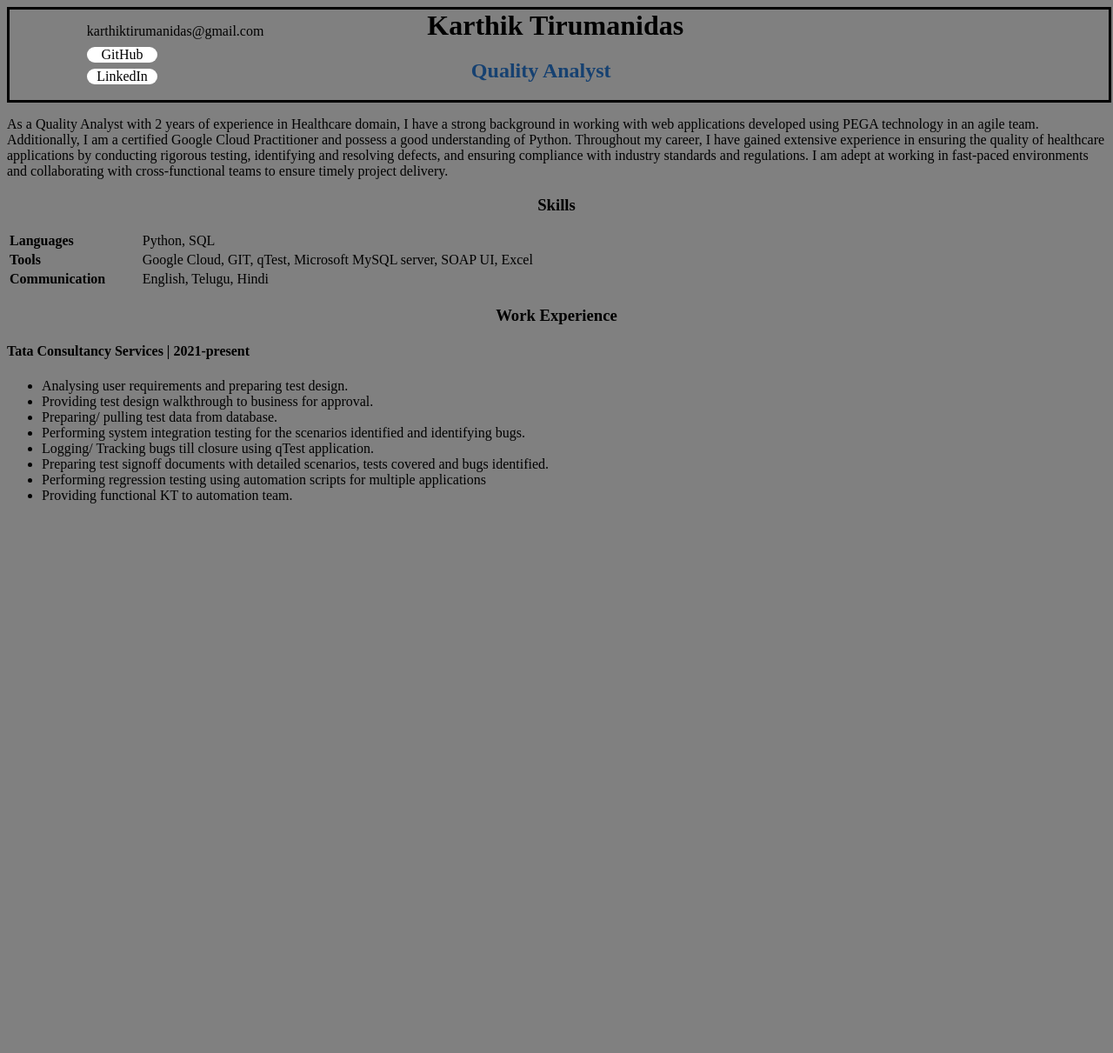
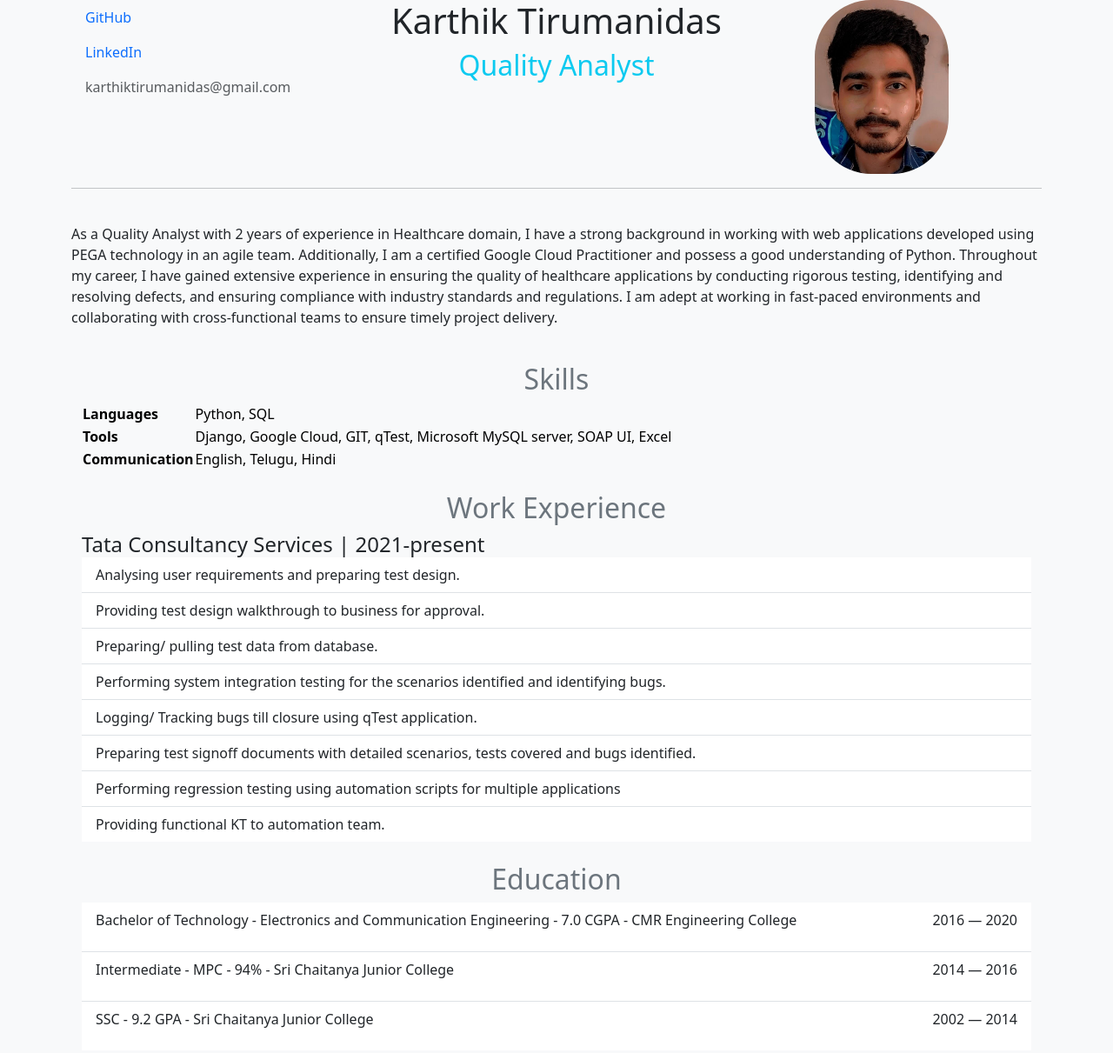
Before and after one commit to TirumanidasKarthik/profile, a plain HTML site: page index.html in a window 1280 px wide. Shown: the top 1211 px of the page at 87% size. Before the commit the page ends 800 px from the top, so only its background shows below. Drawn offline with nearby package versions, Linux system fonts and the light colour scheme.

Commit message:
added skills,education,cover pic

```diff
--- /dev/null
+++ b/data/achievement.json
@@ -0,0 +1,8 @@
+{
+    "achievements": [
+        "Cleared TCS Wings1 assessment and moved to Digital cadre.",
+        "Scored among top 200 rank in TCS wide coding contest."
+
+
+    ]
+}
--- /dev/null
+++ b/data/certification.json
@@ -0,0 +1,13 @@
+{
+    "certificates": [
+        "Google Cloud Practitioner(GCP) Certification by Google Cloud.",
+        "Completed Python Essential Training Certification from LinkedIn.",
+        "Completed Python Object-Oriented Programming Certification from LinkedIn.",
+        "Business English Preliminary (BEC - B1) Certified by Cambridge.",
+        "Completed Git Certification course on Udemy."
+
+
+
+
+    ]
+}
--- /dev/null
+++ b/data/education.json
@@ -0,0 +1,19 @@
+{
+    "Bachelor of Technology":{
+        "group": "Electronics and Communication Engineering",
+        "marks": "7.0 CGPA",
+        "school": "CMR Engineering College",
+        "period": "2016 — 2020"
+    },
+    "Intermediate":{
+        "group": "MPC",
+        "marks": "94%",
+        "school": "Sri Chaitanya Junior College",
+        "period": "2014 — 2016"
+    },
+    "SSC":{
+        "marks": "9.2 GPA",
+        "school": "Sri Chaitanya Junior College",
+        "period": "2002 — 2014"
+    }
+}
--- a/data/skills.json
+++ b/data/skills.json
@@ -1,6 +1,6 @@
 {
     "Languages": ["Python", "SQL"],
-    "Tools": ["Google Cloud", "GIT", "qTest", "Microsoft MySQL server", "SOAP UI", "Excel"],
+    "Tools": ["Django", "Google Cloud", "GIT", "qTest", "Microsoft MySQL server", "SOAP UI", "Excel"],
     "Communication": ["English", "Telugu", "Hindi"]
 
 }
--- a/index.html
+++ b/index.html
@@ -1,38 +1,131 @@
 <!DOCTYPE html>
 <html>
-  <head>
-    <link rel="stylesheet" href="styles.css" />
-  </head>
-  <body onload="load_data()">
-    <div class="banner">
-        <div class="media_links">
-            <ul >
-                <li><p>karthiktirumanidas@gmail.com</p></li>
-                <li><a class="link-social" href="https://github.com/TirumanidasKarthik" target="_blank" ><div>GitHub</div></a></li>
-                <li><a class="link-social" href="https://www.linkedin.com/in/karthik-tirumanidas" target="_blank"><div>LinkedIn</div></a></li>
-            </ul>
+
+<head>
+  <link rel="stylesheet" href="styles.css" />
+
+  <link href="https://cdn.jsdelivr.net/npm/bootstrap@5.3.1/dist/css/bootstrap.min.css" rel="stylesheet"
+    integrity="sha384-4bw+/aepP/YC94hEpVNVgiZdgIC5+VKNBQNGCHeKRQN+PtmoHDEXuppvnDJzQIu9" crossorigin="anonymous">
+
+</head>
+
+<body onload="load_data()" class="bg-body-tertiary">
+
+  <!-- header  -->
+
+  <div class="container">
+    <div class="row">
+
+      <div class="col-3">
+        <ul class="nav flex-column">
+          <li class="nav-item">
+            <a class="nav-link" href="https://github.com/TirumanidasKarthik?tab=repositories" target="_blank">GitHub</a>
+          </li>
+          <li class="nav-item">
+            <a class="nav-link" href="https://www.linkedin.com/in/karthik-tirumanidas" target="_blank">LinkedIn</a>
+          </li>
+          <li class="nav-item">
+            <a class="nav-link disabled text-wrap" aria-disabled="true">karthiktirumanidas@gmail.com</a>
+          </li>
+        </ul>
+      </div>
+
+      <div class="col-6">
+        <div class="container text-center">
+          <h1>Karthik Tirumanidas</h1>
+          <h2 class="text-info">Quality Analyst</h2>
 
         </div>
-        <div class="demographics">
-            <h1>Karthik Tirumanidas</h1>
-            <h2>Quality Analyst</h2>
-        </div>
+      </div>
+      <div class="col-3">
+        <img class="cover" src="data/media/cover.jpg" alt="...">
+      </div>
+
     </div>
+
+    <hr class="hr">
+    <br>
+
+    <!-- bio -->
     <div class="bio">
       <p id="about" class="loader"></p>
     </div>
-    <div class="skills">
-      <h3>Skills</h3>
-      <table id="skills_table" class="loader">
+    <br>
 
-      </table>
-    </div>
-    <div class="experience">
-      <h3>Work Experience</h3>
-      <div id="experience_container" class="loader">
+
+    <!-- skills -->
+
+      <div class="container">
+        <div class="text-center">
+          <h2 class="text-secondary">Skills</h2>
+        </div>
+        <table class="table-light">
+          <tbody id="skills_table" >
+
+          </tbody>
+
+        </table>
 
       </div>
+    <br>
+
+    <!-- experience -->
+    <div class="container">
+        <div class="text-center">
+          <h2 class="text-secondary">Work Experience</h2>
+        </div>
+        <div id="experience_container">
+        </div>
+
     </div>
-  </body>
-  <script src="scripts.js"></script>
+    <br>
+
+
+    <!-- Education -->
+    <div class="container">
+      <div class="text-center">
+        <h2 class="text-secondary">Education</h2>
+      </div>
+        <ul id="education_container" class="list-group list-group-flush">
+
+        </ul>
+
+
+    </div>
+    <br>
+
+
+    <!-- Certifications -->
+    <div class="container">
+      <div class="text-center">
+        <h2 class="text-secondary">Certifications</h2>
+      </div>
+      <ul id="certification_container" class="list-group list-group-flush">
+
+      </ul>
+
+      </div>
+      <br>
+
+
+      <!-- Achievements -->
+      <div class="container">
+        <div class="text-center">
+          <h2 class="text-secondary">Achievements</h2>
+        </div>
+        <ul id="achievement_container" class="list-group list-group-flush">
+
+        </ul>
+
+        </div>
+        <br>
+
+
+
+
+</body>
+<script src="scripts.js"></script>
+<script src="https://cdn.jsdelivr.net/npm/bootstrap@5.3.1/dist/js/bootstrap.bundle.min.js"
+  integrity="sha384-HwwvtgBNo3bZJJLYd8oVXjrBZt8cqVSpeBNS5n7C8IVInixGAoxmnlMuBnhbgrkm" crossorigin="anonymous"></script>
+
 </html>
--- a/scripts.js
+++ b/scripts.js
@@ -3,6 +3,11 @@
 var about = document.getElementById('about');
 var skills_table = document.getElementById('skills_table');
 var experience = document.getElementById('experience_container');
+var education = document.getElementById('education_container');
+var certification = document.getElementById('certification_container');
+var achievement = document.getElementById('achievement_container');
+
+
 
 async function fill_about(){
     return (await fetch('data/bio.txt')).text();
@@ -16,15 +21,27 @@ async function fill_experience(){
     return (await fetch('data/experience.json')).json();
 }
 
+async function fill_education(){
+    return (await fetch('data/education.json')).json();
+}
+
+async function fill_certification(){
+    return (await fetch('data/certification.json')).json();
+}
+
+async function fill_achievement(){
+    return (await fetch('data/achievement.json')).json();
+}
+
 
 
 
 create_skills = (json) => {
-    skills_table.className = '';
             for(let head in json){
                 var tr = document.createElement('tr');
                 var th = document.createElement('th');
                 var td = document.createElement('td');
+                th.scope = 'row';
                 var contents = json[head];
                 var s = ''.concat(contents);
                 s = s.replaceAll(',', ', ');
@@ -43,17 +60,65 @@ create_experience = (json) => {
         var details = json[company];
         //var period = document.createElement('h4');
         title.textContent = company + "  |  " + details['period'];
+        title.className = 'card-title';
         //period.textContent = details['period'];
         var responsibilities = document.createElement('ul');
+        responsibilities.className = 'list-group list-group-flush';
         for(let i=0; i < details['responsibilities'].length; i++){
             var item = document.createElement('li');
             item.textContent = details['responsibilities'][i];
+            item.className = 'list-group-item';
             responsibilities.appendChild(item);
         }
         experience.className = '';
         experience.append(title, responsibilities);
 
 
+    }
+}
+
+create_education = (json) => {
+    for(let degree in json){
+        var item = document.createElement('li');
+        item.className = 'list-group-item';
+        var para = document.createElement('p');
+        var record = json[degree];
+        var period_span = document.createElement('span');
+        var data = degree;
+        if(Object.hasOwn(record, 'group')){
+            data += ' - ' + record['group'];
+        }
+        data += ' - ' + record['marks'];
+        data += ' - ' + record['school'];
+        period_span.textContent = record['period'];
+        period_span.className = 'float-end';
+        para.textContent = data;
+        para.appendChild(period_span);
+        item.appendChild(para);
+        education.append(item);
+
+    }
+}
+
+
+create_certification = (json) => {
+    var certificates = json['certificates'];
+    for(let i=0; i<certificates.length ; i++){
+        var item = document.createElement('li');
+        item.className = 'list-group-item';
+        item.textContent = certificates[i];
+        certification.appendChild(item);
+    }
+}
+
+
+create_achievement = (json) => {
+    var achievements = json['achievements'];
+    for(let i=0; i<achievements.length ; i++){
+        var item = document.createElement('li');
+        item.className = 'list-group-item';
+        item.textContent = achievements[i];
+        achievement.appendChild(item);
     }
 }
 
@@ -90,4 +155,37 @@ load_data = () => {
             console.log(error);
         }
     );
+
+    //load education
+    fill_education().then(
+        function(json){
+            create_education(json);
+        },
+        function(error){
+            console.log(error);
+        }
+    );
+
+
+    //load certifications
+    fill_certification().then(
+        function(json){
+            create_certification(json);
+        },
+        function(error){
+            console.log(error);
+        }
+    )
+
+
+     //load achievements
+     fill_achievement().then(
+        function(json){
+            create_achievement(json);
+        },
+        function(error){
+            console.log(error);
+        }
+    )
+
 };
--- a/styles.css
+++ b/styles.css
@@ -1,78 +1,4 @@
-body{
-    background-color: gray;
+.cover{
+    height: 200px;
+    border-radius: 65px;
 }
-
-.banner{
-    width: 100%;
-    border: 3px solid black;
-    display: grid;
-    grid-template-columns: 30% 40% 30%;
-}
-
-.media_links ul{
-    margin: auto;
-    list-style: none;
-    padding-left: 2px;
-    display: grid;
-    justify-content: center;
-    grid-row-gap: 10%;
-}
-
-.media_links a{
-    text-decoration: none;
-    color: black;
-}
-
-.media_links p{
-    margin-bottom: 2px;
-}
-
-.demographics h1{
-    margin: auto;
-    padding-left: 20%;
-}
-
-.demographics h2{
-    color: #164171;
-    padding-left: 30%;
-}
-
-.link-social div{
-    width: 40%;
-    background-color: white;
-    border-radius: 15px;
-    text-align: center;
-}
-
-
-.loader {
-    margin: auto;
-    border: 8px solid #f3f3f3; /* Light grey */
-    border-top: 8px solid #3498db; /* Blue */
-    border-radius: 50%;
-    width: 50px;
-    height: 50px;
-    animation: spin 2s linear infinite;
-  }
-
-  @keyframes spin {
-    0% { transform: rotate(0deg); }
-    100% { transform: rotate(360deg); }
-  }
-
-  .bio{
-    margin: auto;
-  }
-
-  h3{
-    text-align: center;
-  }
-
-table{
-    width: 80%;
-}
-
-th{
-    width: 15%;
-    text-align: left;
-}
```
Also changed, not shown: data/media/cover.jpg (added).
